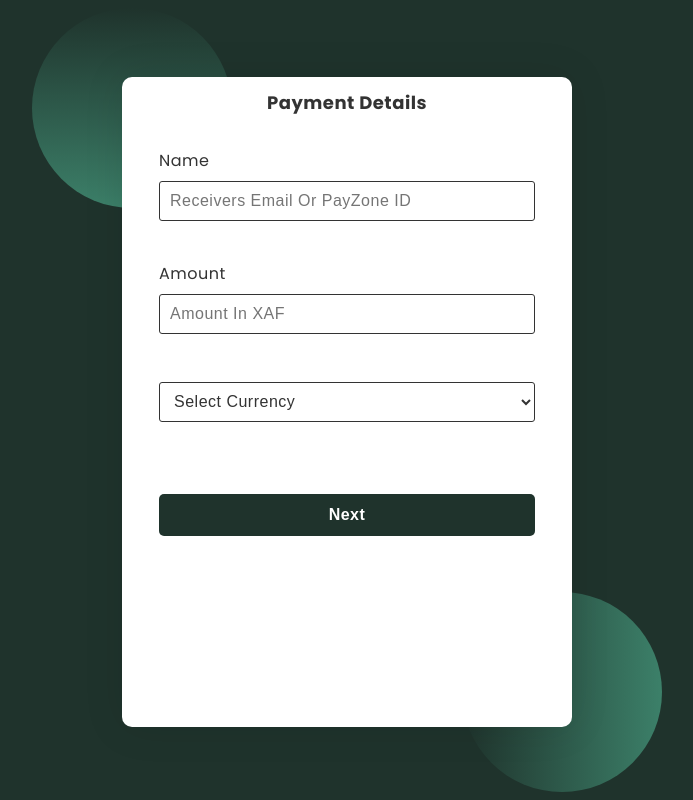
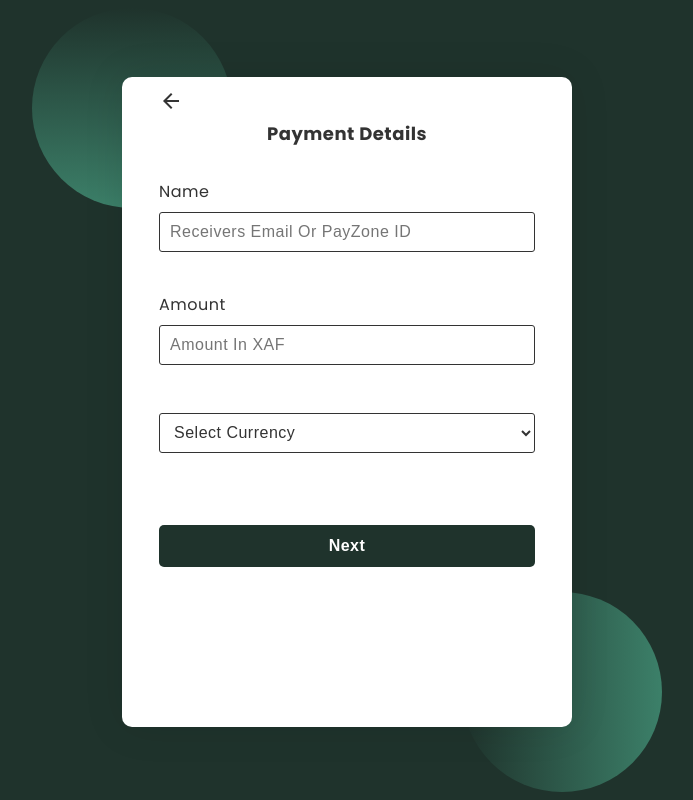
Before and after one commit to CKMolinga/PayZone, a React (Create React App) app: page /make-payment in a window 1280 px wide. Shown: the whole page, without its empty margins (293-986 px from the left). Built offline with nearby package versions, Linux system fonts and the light colour scheme.

Commit message:
added back arrows

```diff
--- a/src/components/ConfirmPayment.js
+++ b/src/components/ConfirmPayment.js
@@ -4,6 +4,8 @@ import Spinner from "./Spinner";
 import axios from "axios";
 import { useHistory } from "react-router-dom";
 import { useState } from "react";
+
+import { Link } from "react-router-dom";
 
 // import { Link } from "react-router-dom"z;
 
@@ -75,6 +77,9 @@ const ConfirmPayment = () => {
     <section className="container">
       <div className="form-container">
         <form onSubmit={submit}>
+          <Link to="/make-payment" span-parent>
+            <span class="material-icons arrow">arrow_backward</span>
+          </Link>
           <h3 className="form-title">Confirm Payment</h3>
 
           <div className="form-group">
--- a/src/components/GetPsps.js
+++ b/src/components/GetPsps.js
@@ -3,6 +3,8 @@ import { useState } from "react";
 import { useHistory } from "react-router-dom";
 import { pspResponse } from "../pspResponse";
 import "../assets/styles/GetPsp.css";
+
+import { Link } from "react-router-dom";
 
 const GetPsps = () => {
   const [gateway, setGateway] = useState("");
@@ -25,6 +27,9 @@ const GetPsps = () => {
     <section className="container getpsp-container">
       <div className="form-container get-psp-form-container">
         <form onSubmit={(e) => submit(e)}>
+          <Link to="/make-payment" span-parent>
+            <span class="material-icons arrow">arrow_backward</span>
+          </Link>
           <h3 className="form-title">Payment Method</h3>
 
           <div className="">
--- a/src/components/MakePayment.js
+++ b/src/components/MakePayment.js
@@ -6,6 +6,7 @@ import { useHistory } from "react-router-dom";
 import { processPayment } from "../api/axiosCall";
 import Spinner from "./Spinner";
 
+import { Link } from "react-router-dom";
 // import { Link } from "react-router-dom";
 
 const MakePayment = () => {
@@ -59,6 +60,9 @@ const MakePayment = () => {
     <section className="container">
       <div className="form-container">
         <form onSubmit={(e) => submit(e)}>
+          <Link to="/" span-parent>
+            <span class="material-icons arrow">arrow_backward</span>
+          </Link>
           <h3 className="form-title">Payment Details</h3>
 
           <div className="form-group">
```
